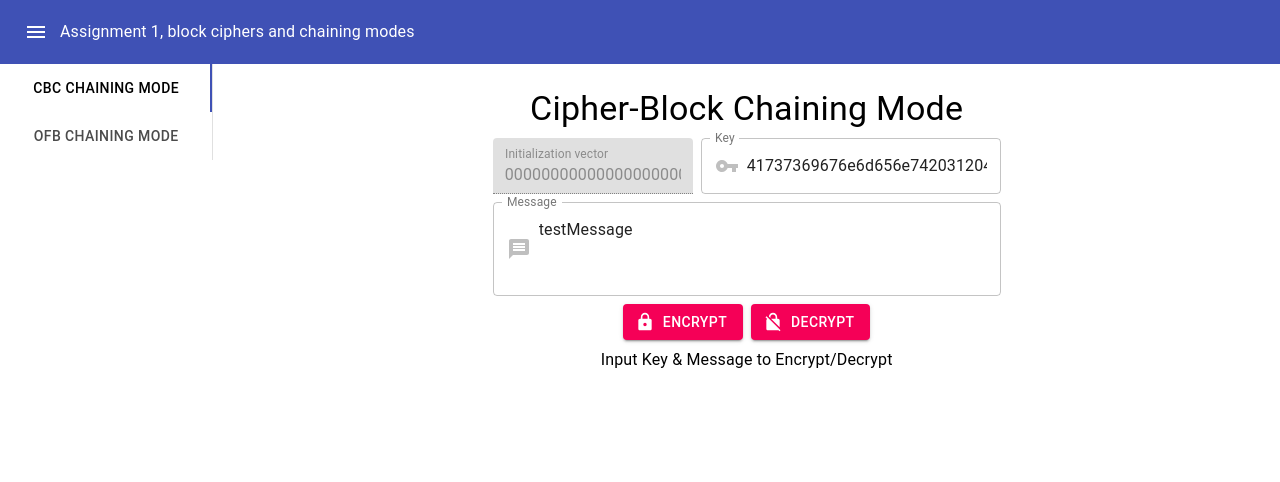
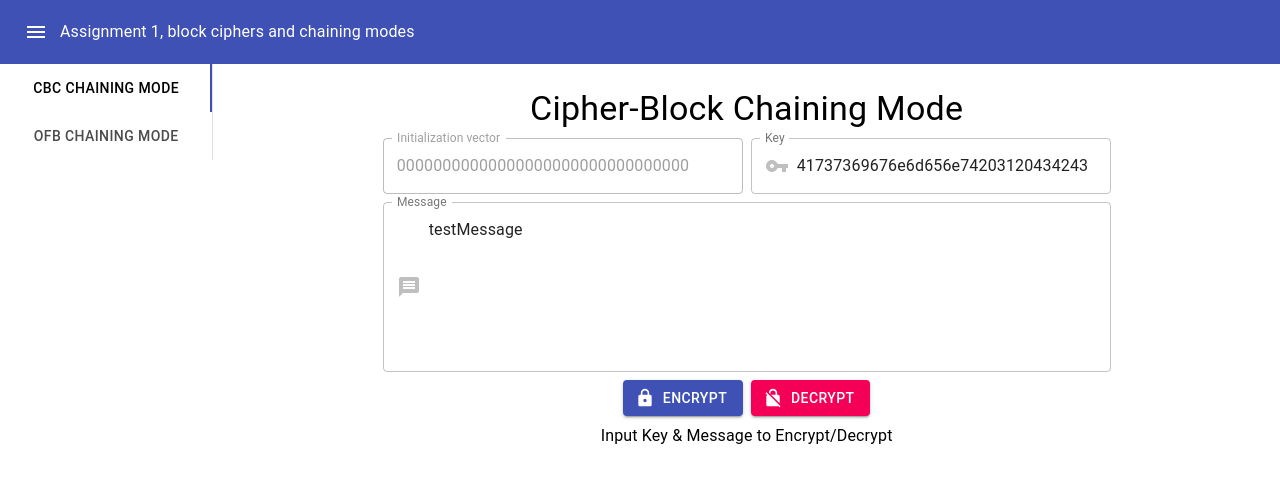
Before and after one commit to espy95/crypto-app, a React (Create React App) app: page /assignment1 in a window 1280 px wide. Shown: the top 482 px of the page. Built offline with nearby package versions, Linux system fonts and the light colour scheme.

Commit message:
Assigment 1: Crypto & Output

```diff
--- a/src/Assignment1/CBCMode.jsx
+++ b/src/Assignment1/CBCMode.jsx
@@ -1,6 +1,4 @@
 import React, { useState } from 'react'
-import aesjs from 'aes-js'
-import PropTypes from 'prop-types'
 import {
   Button,
   Grid,
@@ -13,7 +11,7 @@ import VpnKeyIcon from '@material-ui/icons/VpnKey'
 import LockIcon from '@material-ui/icons/Lock'
 import MessageIcon from '@material-ui/icons/Message'
 import NoEncryptionIcon from '@material-ui/icons/NoEncryption'
-import { EncryptedOutput, DecryptedOutput } from '../components/Output'
+import Output from '../components/Output'
 
 const useStyles = makeStyles(theme => ({
   icon: {
@@ -21,57 +19,19 @@ const useStyles = makeStyles(theme => ({
     opacity: 0.5
   },
   iv: {
-    width: 200
+    width: 360
   },
   key: {
-    width: 300
+    width: 360
   },
   message: {
-    width: 508
+    width: 728
   }
 }))
 
-function padded (str) {
-  const len = Math.ceil(str.length / 16.0) * 16
-  return str.length === len ? str : str.padEnd(len, null)
-}
-
-export function encryption (props) {
-  const iv = aesjs.utils.hex.toBytes(props.iv)
-  const key = aesjs.utils.hex.toBytes(props.key)
-  // const key = props.key.match(/.{1,2}/g)
-  const message = aesjs.utils.utf8.toBytes(padded(props.message))
-  const aesCbc = new aesjs.ModeOfOperation.cbc(key, iv)
-
-  const encryptedBytes = aesCbc.encrypt(message)
-
-  const encryptedHex = aesjs.utils.hex.fromBytes(encryptedBytes)
-  return encryptedHex
-}
-
-encryption.propTypes = {
-  props: PropTypes.object.isRequired
-}
-
-export function decryption (props) {
-  const iv = aesjs.utils.hex.toBytes(props.iv)
-  const key = aesjs.utils.hex.toBytes(props.key)
-  const message = props.message
-  console.log('TCL: decryption -> props', props)
-  const encryptedBytes = aesjs.utils.hex.toBytes(message)
-  const aesCbc = new aesjs.ModeOfOperation.cbc(key, iv)
-
-  const decryptedBytes = aesCbc.decrypt(encryptedBytes)
-
-  const decryptedText = aesjs.utils.utf8.fromBytes(decryptedBytes)
-  return decryptedText
-}
-
-decryption.propTypes = {
-  props: PropTypes.object.isRequired
-}
-
 export default function CBCMode () {
+  const crypto = require('crypto')
+  const algorithm = 'aes-128-cbc'
   const classes = useStyles()
   const [input, setInput] = useState({
     iv: '00000000000000000000000000000000',
@@ -83,6 +43,26 @@ export default function CBCMode () {
     message: input.message
   })
 
+  const encrypt = (props) => {
+    const iv = Buffer.from(props.iv, 'hex')
+    const key = Buffer.from(props.key, 'hex')
+    const message = Buffer.from(props.message, 'utf8')
+    const cipher = crypto.createCipheriv(algorithm, key, iv)
+    let encrypted = cipher.update(message)
+    encrypted = Buffer.concat([encrypted, cipher.final()])
+    return encrypted.toString('hex')
+  }
+
+  const decrypt = (props) => {
+    const iv = Buffer.from(props.iv, 'hex')
+    const key = Buffer.from(props.key, 'hex')
+    const encryptedMessage = Buffer.from(props.message, 'hex')
+    const decipher = crypto.createDecipheriv(algorithm, key, iv)
+    let decrypted = decipher.update(encryptedMessage)
+    decrypted = Buffer.concat([decrypted, decipher.final()])
+    return decrypted.toString()
+  }
+
   const handleInputChange = event => {
     setInput({ ...input, [event.target.name]: event.target.value })
   }
@@ -90,14 +70,14 @@ export default function CBCMode () {
   const encryptInput = () => {
     setOutput({
       state: 'encrypted',
-      message: encryption(input)
+      message: encrypt(input)
     })
   }
 
   const decryptInput = () => {
     setOutput({
       state: 'decrypted',
-      message: decryption(input)
+      message: decrypt(input)
     })
   }
 
@@ -116,7 +96,7 @@ export default function CBCMode () {
         <Grid item>
           <TextField
             label='Initialization vector'
-            variant='filled'
+            variant='outlined'
             disabled
             value={input.iv}
             onChange={handleInputChange}
@@ -151,7 +131,7 @@ export default function CBCMode () {
           onChange={handleInputChange}
           className={classes.message}
           multiline
-          rows={3}
+          rows={7}
           InputProps={{
             startAdornment: (
               <InputAdornment position='start'>
@@ -165,7 +145,7 @@ export default function CBCMode () {
         <Grid item>
           <Button
             variant='contained'
-            color='secondary'
+            color='primary'
             startIcon={<LockIcon />}
             onClick={encryptInput}
           >
@@ -185,10 +165,8 @@ export default function CBCMode () {
         </Grid>
       </Grid>
       <Grid item>
-        {output.state === 'encrypted' ? (
-          <EncryptedOutput message={output.message} />
-        ) : output.state === 'decrypted' ? (
-          <DecryptedOutput message={output.message} />
+        {output.state !== '' ? (
+          <Output props={output} />
         ) : (
           <Typography>Input Key & Message to Encrypt/Decrypt</Typography>
         )}
--- a/src/Assignment1/OFBMode.jsx
+++ b/src/Assignment1/OFBMode.jsx
@@ -1,6 +1,4 @@
 import React, { useState } from 'react'
-import aesjs from 'aes-js'
-import PropTypes from 'prop-types'
 import {
   Button,
   Grid,
@@ -12,111 +10,75 @@ import { makeStyles } from '@material-ui/core/styles'
 import VpnKeyIcon from '@material-ui/icons/VpnKey'
 import LockIcon from '@material-ui/icons/Lock'
 import MessageIcon from '@material-ui/icons/Message'
-import TabPanel from '../components/TabPanel'
-import CBC from './CBCMode'
+import NoEncryptionIcon from '@material-ui/icons/NoEncryption'
+import Output from '../components/Output'
 
 const useStyles = makeStyles(theme => ({
-  root: {
-    flexGrow: 1,
-    backgroundColor: theme.palette.background.paper,
-    display: 'flex',
-    height: 224
-  },
-  tabs: {
-    borderRight: `1px solid ${theme.palette.divider}`
-  },
   icon: {
     color: '#808080',
     opacity: 0.5
   },
   iv: {
-    width: 200
+    width: 360
   },
   key: {
-    width: 300
+    width: 360
   },
   message: {
-    width: 508
+    width: 728
   }
 }))
 
-export function encrypt (props) {
-  const { iv, key, message } = props
-  console.log('TCL: CBC -> iv', iv)
-  console.log('TCL: CBC -> key', key)
-  console.log('TCL: CBC -> message', message)
-  // The initialization vector (must be 16 bytes)
-  // const iv = [0, 0, 0, 0, 0, 0, 0, 0, 0, 0, 0, 0, 0, 0, 0, 0]
+export default function CBCMode () {
+  const crypto = require('crypto')
+  const algorithm = 'aes-128-cbc'
+  const classes = useStyles()
+  const [input, setInput] = useState({
+    iv: '00000000000000000000000000000000',
+    key: '41737369676e6d656e74203120434243',
+    message: 'testMessage'
+  })
+  const [output, setOutput] = useState({
+    state: '',
+    message: input.message
+  })
 
-  // Convert text to bytes (text must be a multiple of 16 bytes)
-  var textBytes = aesjs.utils.utf8.toBytes(message)
-
-  var aesCbc = new aesjs.ModeOfOperation.cbc(key, iv)
-  var encryptedBytes = aesCbc.encrypt(textBytes)
-
-  // To print or store the binary data, you may convert it to hex
-  var encryptedHex = aesjs.utils.hex.fromBytes(encryptedBytes)
-  console.log(encryptedHex)
-  // "104fb073f9a131f2cab49184bb864ca2"
-
-  // When ready to decrypt the hex string, convert it back to bytes
-  var encryptedBytes = aesjs.utils.hex.toBytes(encryptedHex)
-
-  // The cipher-block chaining mode of operation maintains internal
-  // state, so to decrypt a new instance must be instantiated.
-  var aesCbc = new aesjs.ModeOfOperation.cbc(key, iv)
-  var decryptedBytes = aesCbc.decrypt(encryptedBytes)
-
-  // Convert our bytes back into text
-  var decryptedText = aesjs.utils.utf8.fromBytes(decryptedBytes)
-  return decryptedText
-  // "TextMustBe16Byte"
+  const encrypt = (props) => {
+    const iv = Buffer.from(props.iv, 'hex')
+    const key = Buffer.from(props.key, 'hex')
+    const message = Buffer.from(props.message, 'utf8')
+    const cipher = crypto.createCipheriv(algorithm, key, iv)
+    let encrypted = cipher.update(message)
+    encrypted = Buffer.concat([encrypted, cipher.final()])
+    return encrypted.toString('hex')
   }
 
-export default function OFB () {
-  const classes = useStyles()
-  const [input, setInput] = useState({
-    iv: [
-      0x00,
-      0x00,
-      0x00,
-      0x00,
-      0x00,
-      0x00,
-      0x00,
-      0x00,
-      0x00,
-      0x00,
-      0x00,
-      0x00,
-      0x00,
-      0x00,
-      0x00,
-      0x00
-    ],
-    key: [
-      0x41,
-      0x73,
-      0x73,
-      0x69,
-      0x67,
-      0x6e,
-      0x6d,
-      0x65,
-      0x6e,
-      0x74,
-      0x20,
-      0x31,
-      0x20,
-      0x4b,
-      0x65,
-      0x79
-    ],
-    message: 'testMessage'
-  })
+  const decrypt = (props) => {
+    const iv = Buffer.from(props.iv, 'hex')
+    const key = Buffer.from(props.key, 'hex')
+    const encryptedMessage = Buffer.from(props.message, 'hex')
+    const decipher = crypto.createDecipheriv(algorithm, key, iv)
+    let decrypted = decipher.update(encryptedMessage)
+    decrypted = Buffer.concat([decrypted, decipher.final()])
+    return decrypted.toString()
+  }
 
   const handleInputChange = event => {
     setInput({ ...input, [event.target.name]: event.target.value })
+  }
+
+  const encryptInput = () => {
+    setOutput({
+      state: 'encrypted',
+      message: encrypt(input)
+    })
+  }
+
+  const decryptInput = () => {
+    setOutput({
+      state: 'decrypted',
+      message: decrypt(input)
+    })
   }
 
   return (
@@ -134,9 +96,9 @@ export default function OFB () {
         <Grid item>
           <TextField
             label='Initialization vector'
-            variant='filled'
+            variant='outlined'
             disabled
-            value={input.iv.join(' ')}
+            value={input.iv}
             onChange={handleInputChange}
             className={classes.iv}
           />
@@ -146,7 +108,7 @@ export default function OFB () {
             name='key'
             label='Key'
             variant='outlined'
-            value={input.key.join(' ')}
+            value={input.key}
             onChange={handleInputChange}
             className={classes.key}
             autoComplete='off'
@@ -169,7 +131,7 @@ export default function OFB () {
           onChange={handleInputChange}
           className={classes.message}
           multiline
-          rows={3}
+          rows={7}
           InputProps={{
             startAdornment: (
               <InputAdornment position='start'>
@@ -179,21 +141,35 @@ export default function OFB () {
           }}
         />
       </Grid>
+      <Grid container spacing={1} justify='center' alignItems='center'>
+        <Grid item>
+          <Button
+            variant='contained'
+            color='primary'
+            startIcon={<LockIcon />}
+            onClick={encryptInput}
+          >
+            Encrypt
+          </Button>
+        </Grid>
+
         <Grid item>
           <Button
             variant='contained'
             color='secondary'
-          startIcon={<LockIcon />}
-          onClick={encrypt}
+            startIcon={<NoEncryptionIcon />}
+            onClick={decryptInput}
           >
-          Encrypt
+            Decrypt
           </Button>
         </Grid>
-      <Grid item>
-        <Typography>Key: {input.key}</Typography>
       </Grid>
       <Grid item>
-        <Typography>Message: {input.message}</Typography>
+        {output.state !== '' ? (
+          <Output props={output} />
+        ) : (
+          <Typography>Input Key & Message to Encrypt/Decrypt</Typography>
+        )}
       </Grid>
     </Grid>
   )
--- a/src/components/Output.jsx
+++ b/src/components/Output.jsx
@@ -1,5 +1,4 @@
 import React from 'react'
-import PropTypes from 'prop-types'
 import {
   Button,
   InputAdornment,
@@ -10,39 +9,53 @@ import LockIcon from '@material-ui/icons/Lock'
 import NoEncryptionIcon from '@material-ui/icons/NoEncryption'
 
 const useStyles = makeStyles(theme => ({
-  icon: {
-    color: '#808080',
-    opacity: 0.5
+  encryptedIcon: {
+    color: theme.palette.primary.main
+  },
+  decryptedIcon: {
+    color: theme.palette.secondary.main
   },
   message: {
-    width: 508
+    width: 728
+  },
+  encrypted: {
+    borderColor: 'red'
+  },
+  decrypted: {
+    borderColor: 'green'
   }
 }))
 
-export const handleCopy = () => {
-  const copyText = document.getElementById('output')
-  copyText.select()
-  document.execCommand('copy')
-}
+export default function Output ({ props }) {
+  const classes = useStyles()
+  const { state, message } = props
 
-export function EncryptedOutput (props) {
-  const classes = useStyles()
-  const { message } = props
+  const handleCopy = () => {
+    const copyText = document.getElementById('output')
+    copyText.select()
+    document.execCommand('copy')
+  }
+
   return (
     <TextField
       id='output'
-      label='Encrypted Output'
+      label={state + ' output'}
       variant='outlined'
       value={message}
       readOnly
       className={classes.message}
       onFocus={handleCopy}
       multiline
-      rows={3}
+      rows={7}
+      color={state === 'encrypted' ? 'primary' : 'secondary'}
       InputProps={{
         startAdornment: (
           <InputAdornment position='start'>
-            <LockIcon className={classes.icon} />
+            {state === 'encrypted' ? (
+              <LockIcon className={classes.encryptedIcon} />
+            ) : (
+              <NoEncryptionIcon className={classes.decryptedIcon} />
+            )}
           </InputAdornment>
         ),
         endAdornment: <Button onClick={handleCopy}>Copy</Button>
@@ -50,37 +63,3 @@ export function EncryptedOutput (props) {
     />
   )
 }
-
-EncryptedOutput.propTypes = {
-  props: PropTypes.string
-}
-
-export function DecryptedOutput (props) {
-  const classes = useStyles()
-  const { message } = props
-  return (
-    <TextField
-      id='output'
-      label='Decrypted Output'
-      variant='outlined'
-      value={message}
-      readOnly
-      className={classes.message}
-      onFocus={handleCopy}
-      multiline
-      rows={3}
-      InputProps={{
-        startAdornment: (
-          <InputAdornment position='start'>
-            <NoEncryptionIcon className={classes.icon} />
-          </InputAdornment>
-        ),
-        endAdornment: <Button onClick={handleCopy}>Copy</Button>
-      }}
-    />
-  )
-}
-
-DecryptedOutput.propTypes = {
-  props: PropTypes.string
-}
```
Lines whose indentation alone changed are shown as unchanged.
